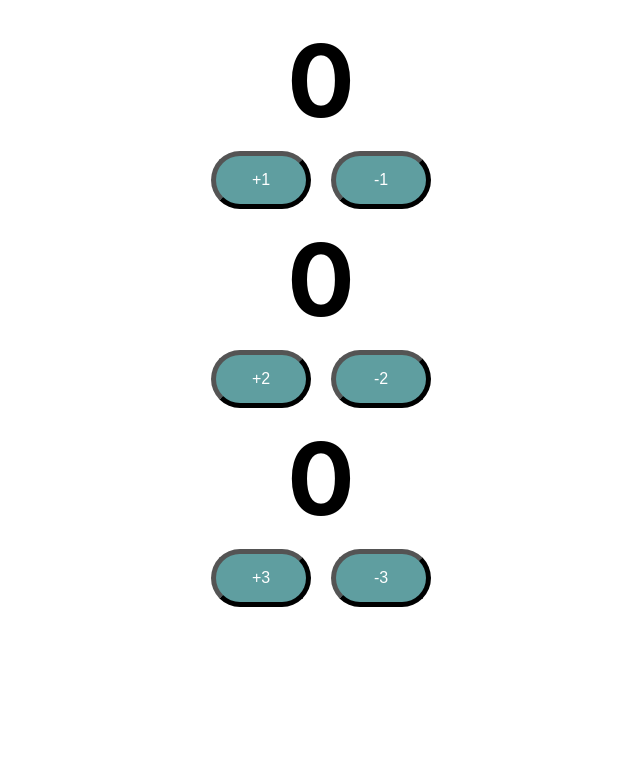
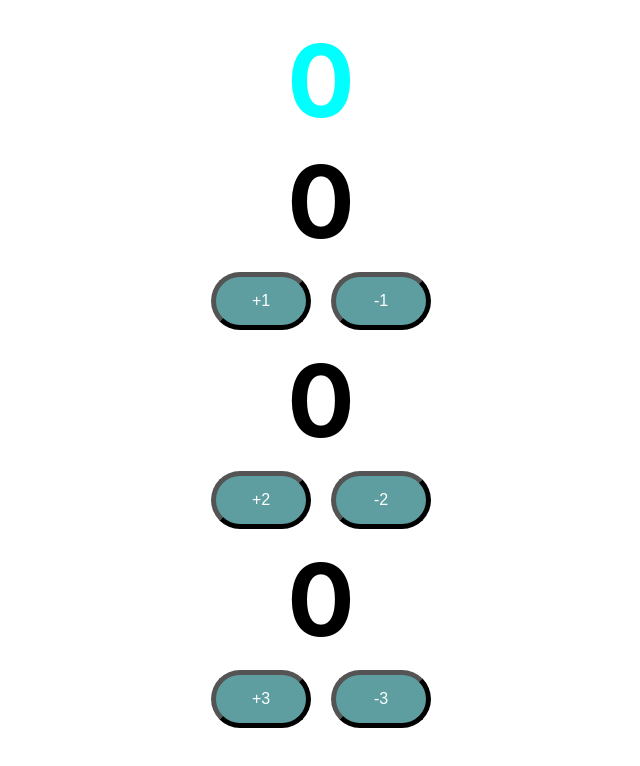
Before and after one commit to Jewel-cse/React-Basics, a React (Create React App) app: page / in a window 1280 px wide. Shown: the top 766 px of the page, without its empty margins (319-959 px from the left). Built offline with nearby package versions, Linux system fonts and the light colour scheme.

Commit message:
moving react state to the parent

```diff
--- a/src/App.js
+++ b/src/App.js
@@ -6,9 +6,7 @@ import Counter from './components/counter/Counter';
 function App() {
   return (
     <div className='App' >
-      <Counter />
-      <Counter by={2}/>
-      <Counter by={3}/>
+      <Counter/>
     </div>
   );
 }
--- a/src/components/counter/Counter.css
+++ b/src/components/counter/Counter.css
@@ -16,3 +16,9 @@
     padding: 20px;
 
 }
+.Totalcount{
+  font-weight: bold;
+  color: aqua;
+  font-size: 100px;
+  padding: 20px;
+}
--- a/src/components/counter/Counter.jsx
+++ b/src/components/counter/Counter.jsx
@@ -1,18 +1,42 @@
 import { useState } from 'react';
 import './Counter.css';
-import  PropTypes  from 'prop-types'
+import PropTypes from 'prop-types';
 
+export default function Counter() {
+  //counter level e state maintain
+  const [count, setCount] = useState(0);
 
-export default function Counter({by}) {  //by is an object
+  function increamentParentCounter(by) {
+    setCount(count + by);
+    }
+
+    function decreamentParenCounter(by) {
+        setCount(count - by);
+  }
+
+  return (
+    <>
+      <span className="Totalcount">{count}</span>
+      <CounterButton by={1} increamentMethod={increamentParentCounter} decreamentMethod = {decreamentParenCounter}/>
+      <CounterButton by={2} increamentMethod={increamentParentCounter} decreamentMethod = {decreamentParenCounter}/>
+      <CounterButton by={3} increamentMethod={increamentParentCounter} decreamentMethod = {decreamentParenCounter}/>
+    </>
+  );
+}
+
+function CounterButton({ by, increamentMethod ,decreamentMethod}) {
+  //by is an object
   //[0,f]
   const [count, setCount] = useState(0); //use state return an array of current value and function
 
   function increamentCounter() {
     setCount(count + by);
+    increamentMethod(by);
   }
 
   function decreamentCounter() {
     setCount(count - by);
+      decreamentMethod(by);
   }
 
   return (
@@ -30,10 +54,10 @@ export default function Counter({by}) {  //by is an object
   );
 }
 
-Counter.propTypes = {
-    by:PropTypes.number
-}
+CounterButton.propTypes = {
+  by: PropTypes.number,
+};
 
-Counter.defaultProps = {
-    by:1
-}
+CounterButton.defaultProps = {
+  by: 1,
+};
```
